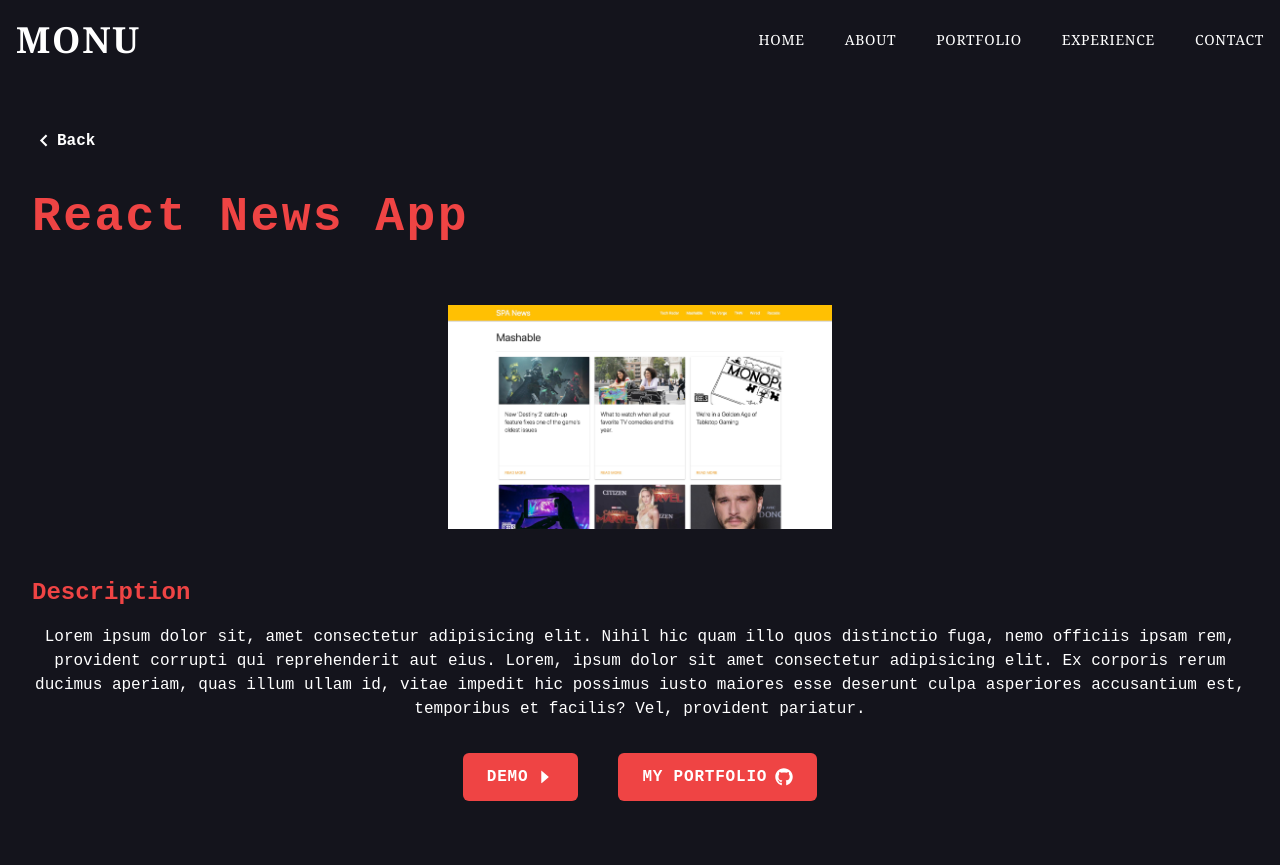
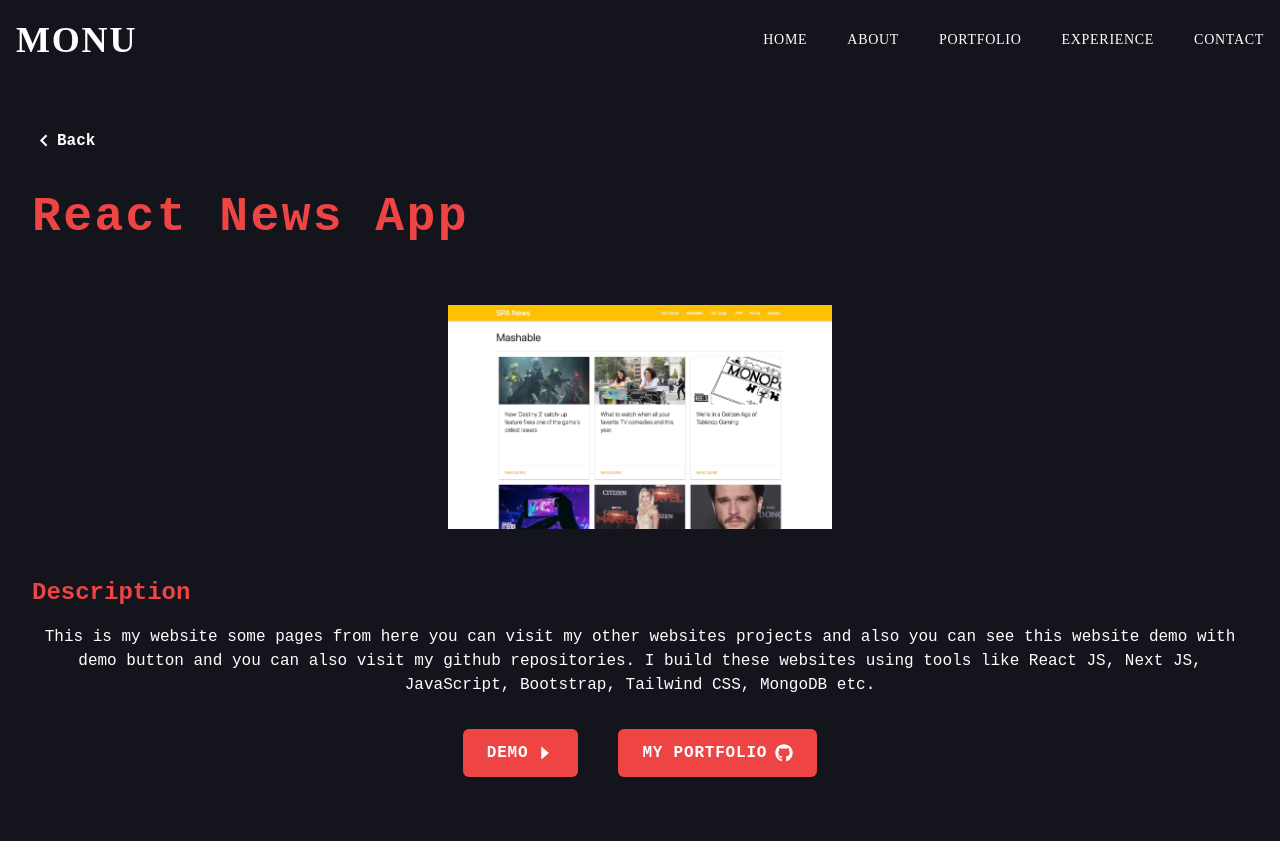
Before and after one commit to MONU8OO8/Monu_Portfolio, a Next.js app: page /portfolio/react-News in a window 1280 px wide. After the commit the page ends 841 px from the top, so only its background shows below. Built offline with nearby package versions, Linux system fonts and the light colour scheme.

Commit message:
take url from slug

```diff
--- a/components/About.jsx
+++ b/components/About.jsx
@@ -23,7 +23,8 @@ const About = () => {
 
           <div className="mt-10 pb-10">
             <p className="py-4 max-w-2xl md:text-base text-xs mx-auto">
-              Full stack web developer with background knowledge of MERN stacks, along with a knack of building applications with tailwind.
+              Software Developer with excellent problem-solving skills and ability to
+              perform well in a team. passionate about coding and development.
             </p>
             <div className="py-4 max-w-2xl md:text-base text-xs p-2 text-left mx-auto">
 
@@ -75,7 +76,7 @@ const About = () => {
           <a download href="/resume.pdf">
             <div className="group flex items-center justify-center my-8 hover:bg-white hover:text-custom-blue bg-red-500 text-white px-6 py-3 font-bold uppercase rounded-full tracking-wider cursor-pointer">
 
-             Resume
+              Resume
               <span className="-rotate-90 duration-100 ease-in group-hover:rotate-0">
                 <MdExpandMore size={25} />
               </span>
--- a/components/Navbar.jsx
+++ b/components/Navbar.jsx
@@ -51,7 +51,7 @@ const Navbar = () => {
 
   return (
     <div
-      className={`w-full h-20 z-10 fixed font-serif bg-custom-blue text-white duration-300 ease-in ${pageScroll && "bg-custom-blue text-[#fff]"
+      className={`w-full h-20 z-10 fixed font-poppins bg-custom-blue text-white duration-300 ease-in ${pageScroll && "bg-custom-blue text-[#fff]"
         }`}
     >
       <div className="flex justify-between items-center w-full h-full max-w-screen-xl mx-auto p-4">
--- a/pages/index.js
+++ b/pages/index.js
@@ -18,7 +18,7 @@ export default function Home() {
           "path/to/particles.min.js"
         /> */}
       </div>
-      <div className="text-white font-serif bg-custom-blue">
+      <div className="text-white font-poppins bg-custom-blue">
         <HomePage />
         <About />
         <Portfolio />
--- a/pages/portfolio/[id].js
+++ b/pages/portfolio/[id].js
@@ -25,6 +25,7 @@ const portfolios = [
     imageSrc: reactnews,
     //   imageSrc1: reactnews,
     url: "react-News",
+    demo: "https://bbcnews-react.vercel.app/"
   },
   {
     id: 2,
@@ -32,12 +33,15 @@ const portfolios = [
     imageSrc: weather,
     //   imageSrc1: todolist,
     url: "weather",
+    demo: "https://weatherforecast-nu.vercel.app/"
+
   },
   {
     id: 3,
     title: "next js app",
     imageSrc: nextjs,
     url: "use-state-hook",
+    demo: "https://monu-personal-web-site.vercel.app/"
   },
   {
     id: 4,
@@ -99,7 +103,7 @@ export async function getStaticProps({ params }) {
   };
 }
 
-const OnePortfolio = ({ portfolio: { title, imageSrc } }) => {
+const OnePortfolio = ({ portfolio: { title, imageSrc,demo } }) => {
   return (
     <div className="h-fit w-full text-center bg-custom-blue">
       <div className="max-w-screen-xl mx-auto w-full h-full pt-24 p-8 flex flex-col">
@@ -129,12 +133,11 @@ const OnePortfolio = ({ portfolio: { title, imageSrc } }) => {
         </h2>
 
         <p className="text-white">
-          Lorem ipsum dolor sit, amet consectetur adipisicing elit. Nihil hic quam illo quos distinctio fuga, nemo officiis ipsam rem, provident corrupti qui reprehenderit aut eius.
-          Lorem, ipsum dolor sit amet consectetur adipisicing elit. Ex corporis rerum ducimus aperiam, quas illum ullam id, vitae impedit hic possimus iusto maiores esse deserunt culpa asperiores accusantium est, temporibus et facilis? Vel, provident pariatur.
+          This is my website some pages from here you can visit my other websites projects and also you can see this website demo with demo button and you can also visit my github repositories. I build these websites using tools like React JS, Next JS, JavaScript, Bootstrap, Tailwind CSS, MongoDB etc.
         </p>
 
         <div className="flex flex-wrap items-center justify-center gap-10">
-          <Link href="/">
+          <Link href={demo} target="_blank">
             <div className="group flex items-center justify-center my-8 bg-red-500 text-white px-6 py-3 font-bold uppercase rounded-md tracking-wider cursor-pointer">
               demo
               <span className="duration-200 ease-in">
```
